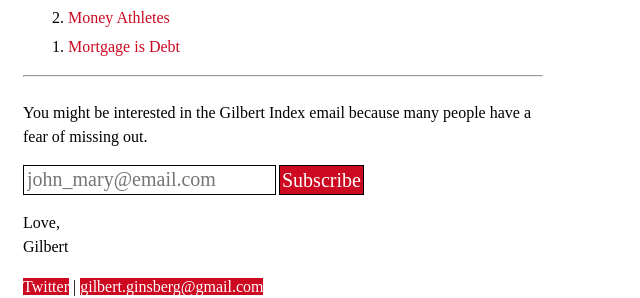
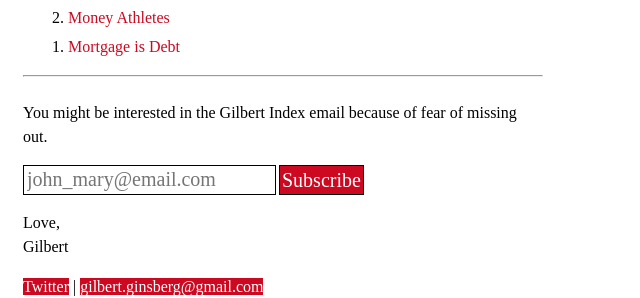
Before and after one commit to danilosierrac/gilbert-index, a Jekyll site: the page built from index.html, in a window 1280 px wide. Shown: the part 555-853 px from the top of the page, without its empty margins (0-640 px from the left). Built offline with Jekyll 4.4.1, drawn with Linux system fonts in a browser that asks for light colours.

Commit message:
feat: Edited email copy

```diff
--- a/_includes/email.html
+++ b/_includes/email.html
@@ -1,5 +1,5 @@
 <form id="email-form">
-    <p>You might be interested in the Gilbert Index email because many people have a fear of missing out.</p>
+    <p>You might be interested in the Gilbert Index email because of fear of missing out.</p>
     <div class="signup">
       <input type="text" name="email" placeholder="john_mary@email.com"/>
       <a href="https://goo.gl/vptsnz" target="_blank">Subscribe</a>
```
